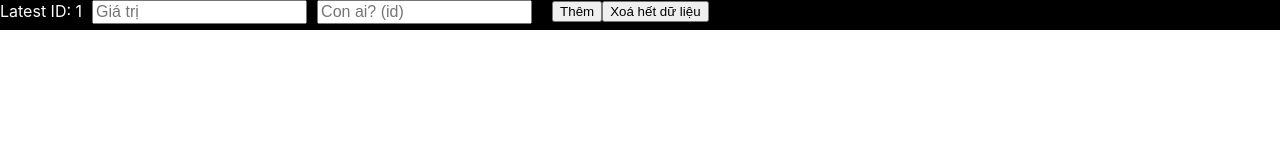
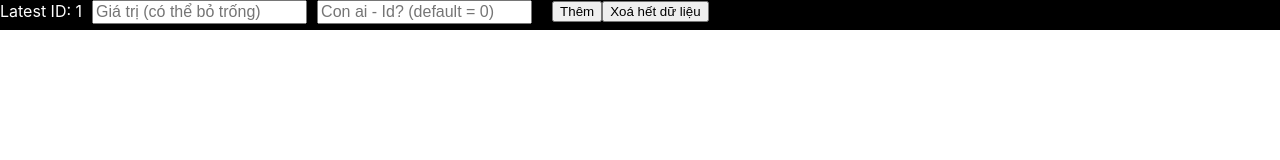
Before and after one commit to thangtmc73/webexcercises, a React (Create React App) app: page / in a window 1280 px wide. Shown: the top 160 px of the page. Built offline with nearby package versions, Linux system fonts and the light colour scheme.

Commit message:
[Ex1] update placeholder

```diff
--- a/src/ex1/child-input.js
+++ b/src/ex1/child-input.js
@@ -6,13 +6,13 @@ function ChildInput({ id, onValueChangeText, value, onParentIdChangeText, parent
       <span>Latest ID: {id}</span>
       <input
         className="value-input"
-        placeholder="Giá trị"
+        placeholder="Giá trị (có thể bỏ trống)"
         onChange={onValueChangeText}
         value={value}
       />
       <input
         className="parent-input"
-        placeholder="Con ai? (id)"
+        placeholder="Con ai - Id? (default = 0)"
         onChange={onParentIdChangeText}
         value={parentId}
       />
```
